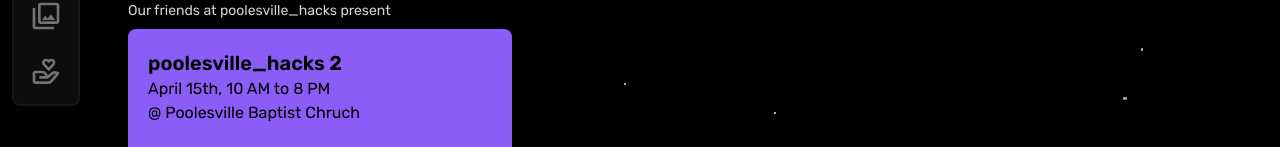
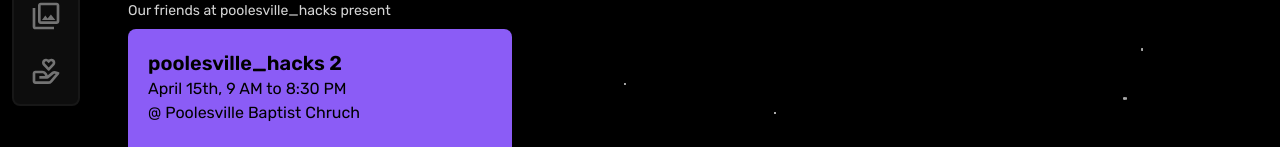
Before and after one commit to blairhacks/site, a Next.js app: page / in a window 1280 px wide. Shown: the part 195-342 px from the top of the page. Built offline with nearby package versions, Linux system fonts and the light colour scheme.

Commit message:
Update index.tsx

```diff
--- a/pages/index.tsx
+++ b/pages/index.tsx
@@ -37,7 +37,7 @@ export default function Home() {
 					</a>
 				</h2>
 				<time>April 15th, </time>
-				<time>10 AM to 8 PM</time>
+				<time>9 AM to 8:30 PM</time>
 				<a href="https://goo.gl/maps/yB9A392f4qEFWDD49" target="blank">
 					<p>@ Poolesville Baptist Chruch</p>
 				</a>
```
